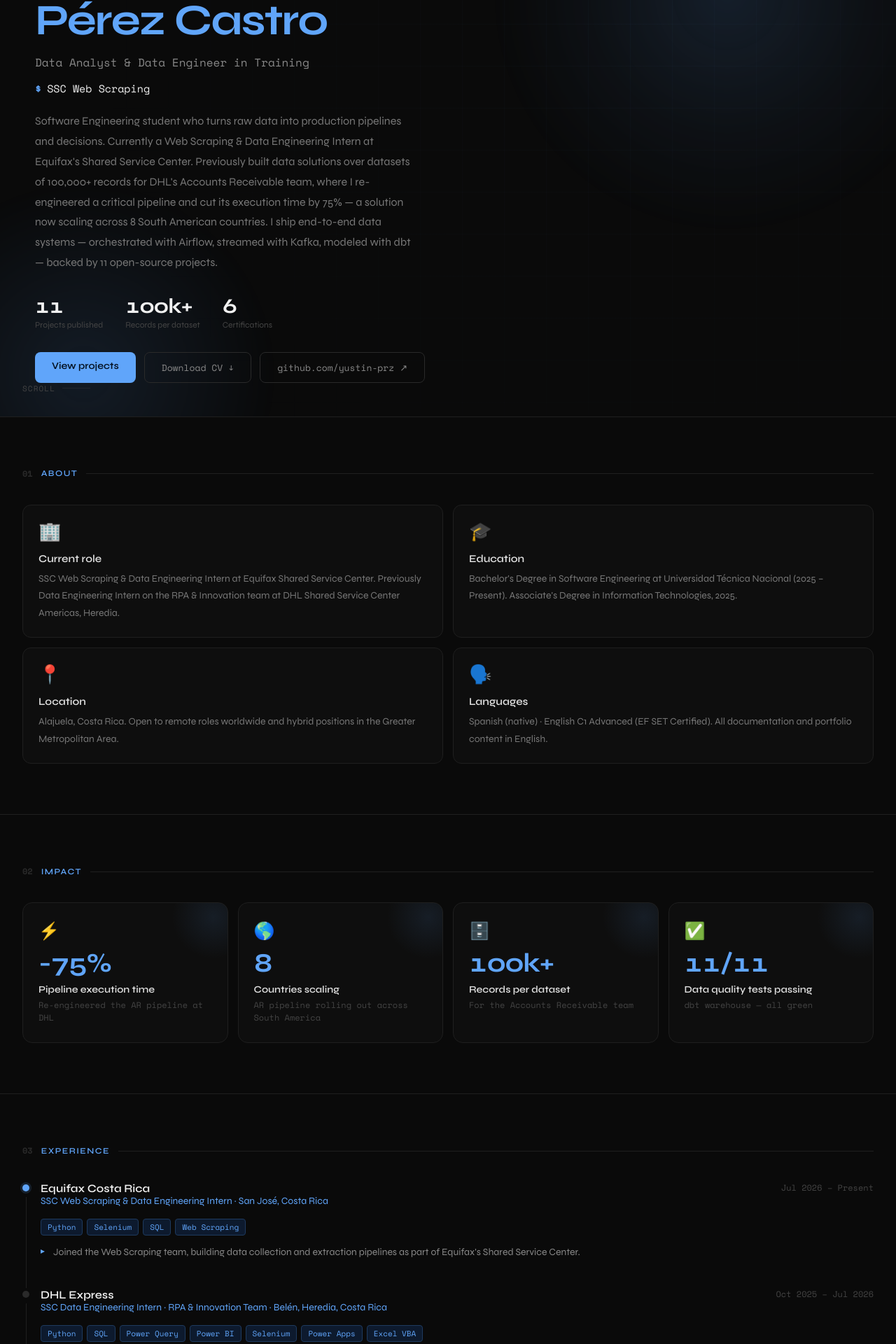
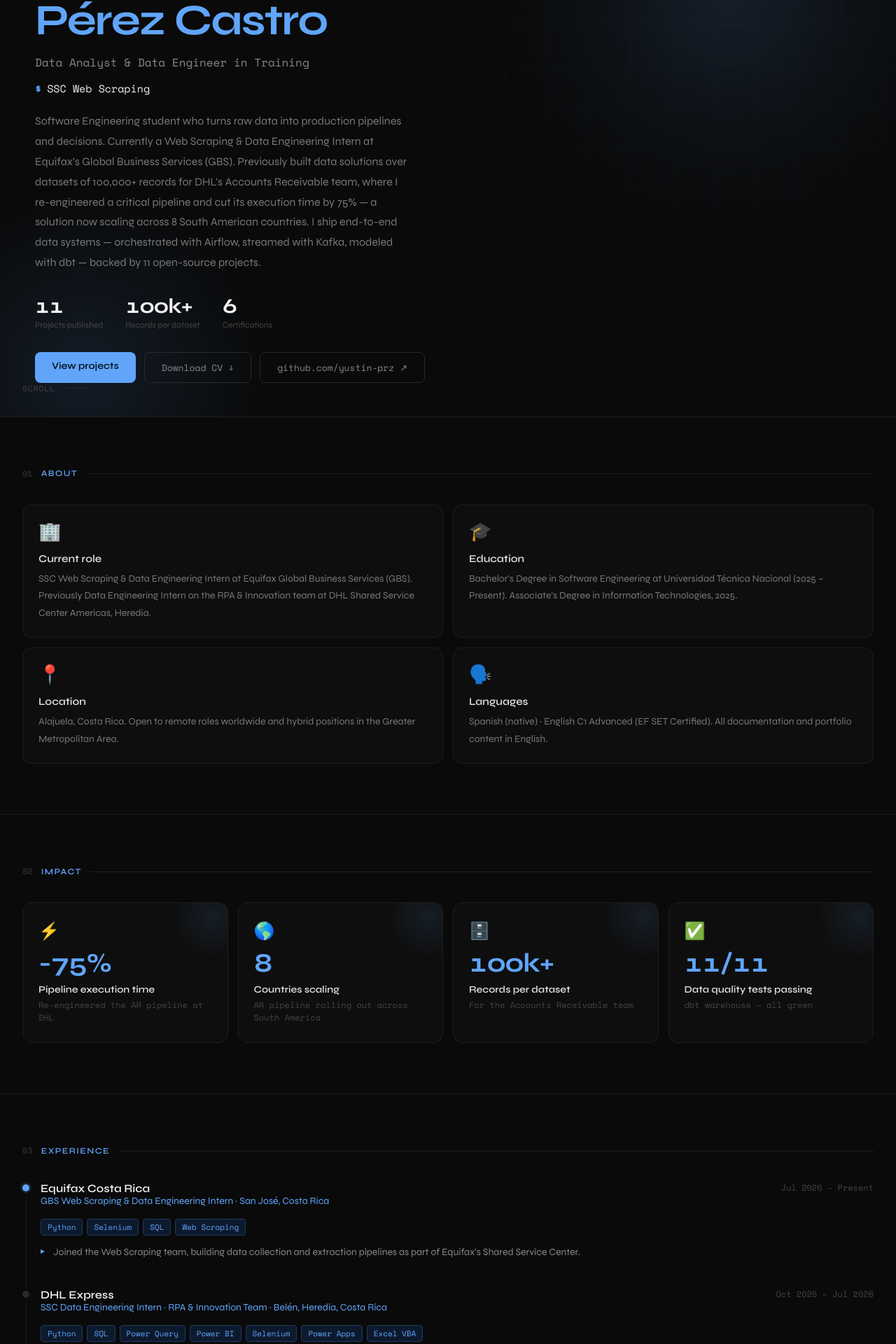
Before and after one commit to yustin-prz/portfolio, a React (Create React App) app: page / in a window 1280 px wide. Shown: the part 206-2126 px from the top of the page at 70% size. Built offline with nearby package versions, Linux system fonts and the light colour scheme.

Commit message:
Cambio de SSC en Equifax a GBS

```diff
--- a/src/data.js
+++ b/src/data.js
@@ -30,7 +30,7 @@ export const data = {
       [{ c: '', t: '             ' }, { c: 'op', t: '>>' }, { c: '', t: ' validate' }],
     ],
   },
-  bio: 'Software Engineering student who turns raw data into production pipelines and decisions. Currently a Web Scraping & Data Engineering Intern at Equifax\'s Shared Service Center. Previously built data solutions over datasets of 100,000+ records for DHL\'s Accounts Receivable team, where I re-engineered a critical pipeline and cut its execution time by 75% — a solution now scaling across 8 South American countries. I ship end-to-end data systems — orchestrated with Airflow, streamed with Kafka, modeled with dbt — backed by 11 open-source projects.',
+  bio: 'Software Engineering student who turns raw data into production pipelines and decisions. Currently a Web Scraping & Data Engineering Intern at Equifax\'s Global Business Services (GBS). Previously built data solutions over datasets of 100,000+ records for DHL\'s Accounts Receivable team, where I re-engineered a critical pipeline and cut its execution time by 75% — a solution now scaling across 8 South American countries. I ship end-to-end data systems — orchestrated with Airflow, streamed with Kafka, modeled with dbt — backed by 11 open-source projects.',
   email: 'perezcastroyus23@gmail.com',
   linkedin: 'https://linkedin.com/in/yustin-prz',
   github: 'https://github.com/yustin-prz',
@@ -39,7 +39,7 @@ export const data = {
   location: 'Alajuela, Costa Rica',
   // About cards (kept here so no content is hardcoded in components)
   about: [
-    { icon: '🏢', title: 'Current role', text: 'SSC Web Scraping & Data Engineering Intern at Equifax Shared Service Center. Previously Data Engineering Intern on the RPA & Innovation team at DHL Shared Service Center Americas, Heredia.' },
+    { icon: '🏢', title: 'Current role', text: 'SSC Web Scraping & Data Engineering Intern at Equifax Global Business Services (GBS). Previously Data Engineering Intern on the RPA & Innovation team at DHL Shared Service Center Americas, Heredia.' },
     { icon: '🎓', title: 'Education', text: "Bachelor's Degree in Software Engineering at Universidad Técnica Nacional (2025 – Present). Associate's Degree in Information Technologies, 2025." },
     { icon: '📍', title: 'Location', text: 'Alajuela, Costa Rica. Open to remote roles worldwide and hybrid positions in the Greater Metropolitan Area.' },
     { icon: '🗣️', title: 'Languages', text: 'Spanish (native) · English C1 Advanced (EF SET Certified). All documentation and portfolio content in English.' },
@@ -85,7 +85,7 @@ export const data = {
   experience: [
     {
       company: 'Equifax Costa Rica',
-      role: 'SSC Web Scraping & Data Engineering Intern',
+      role: 'GBS Web Scraping & Data Engineering Intern',
       location: 'San José, Costa Rica',
       date: 'Jul 2026 – Present',
       active: true,
```
